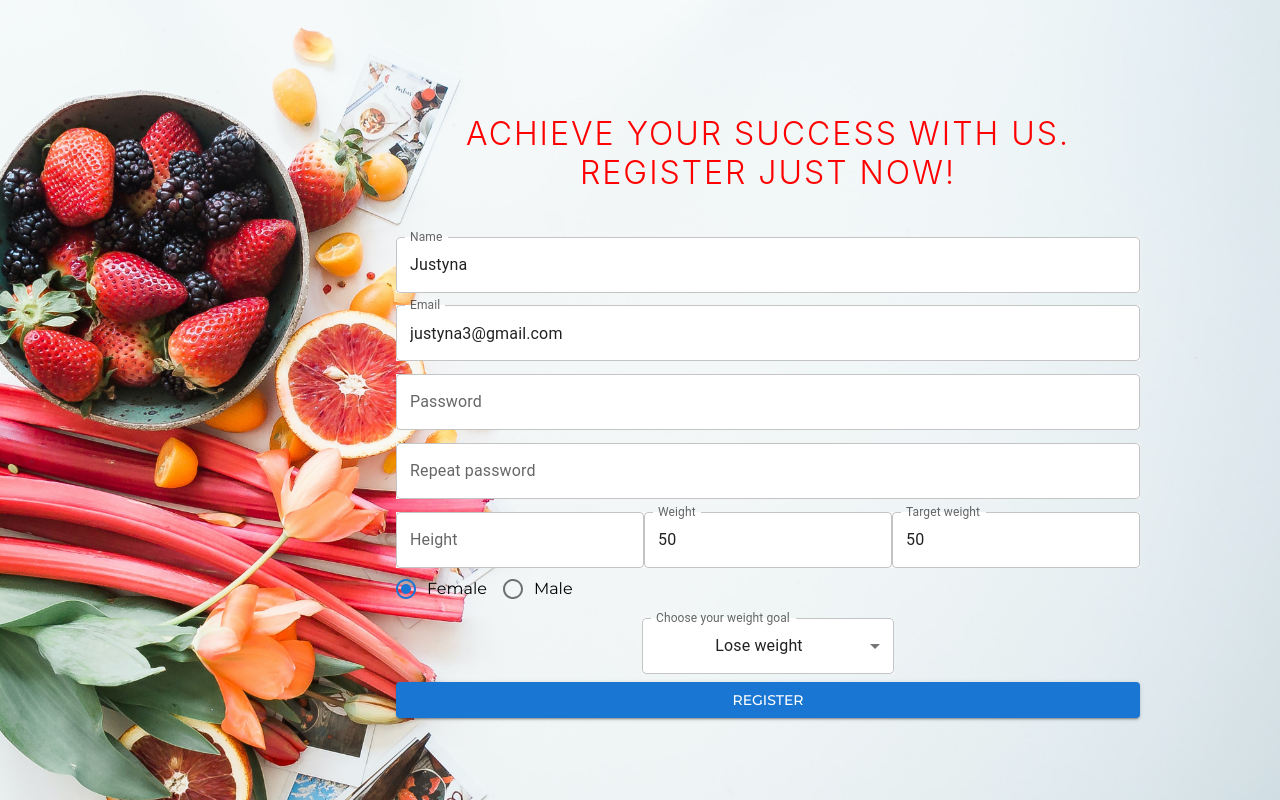
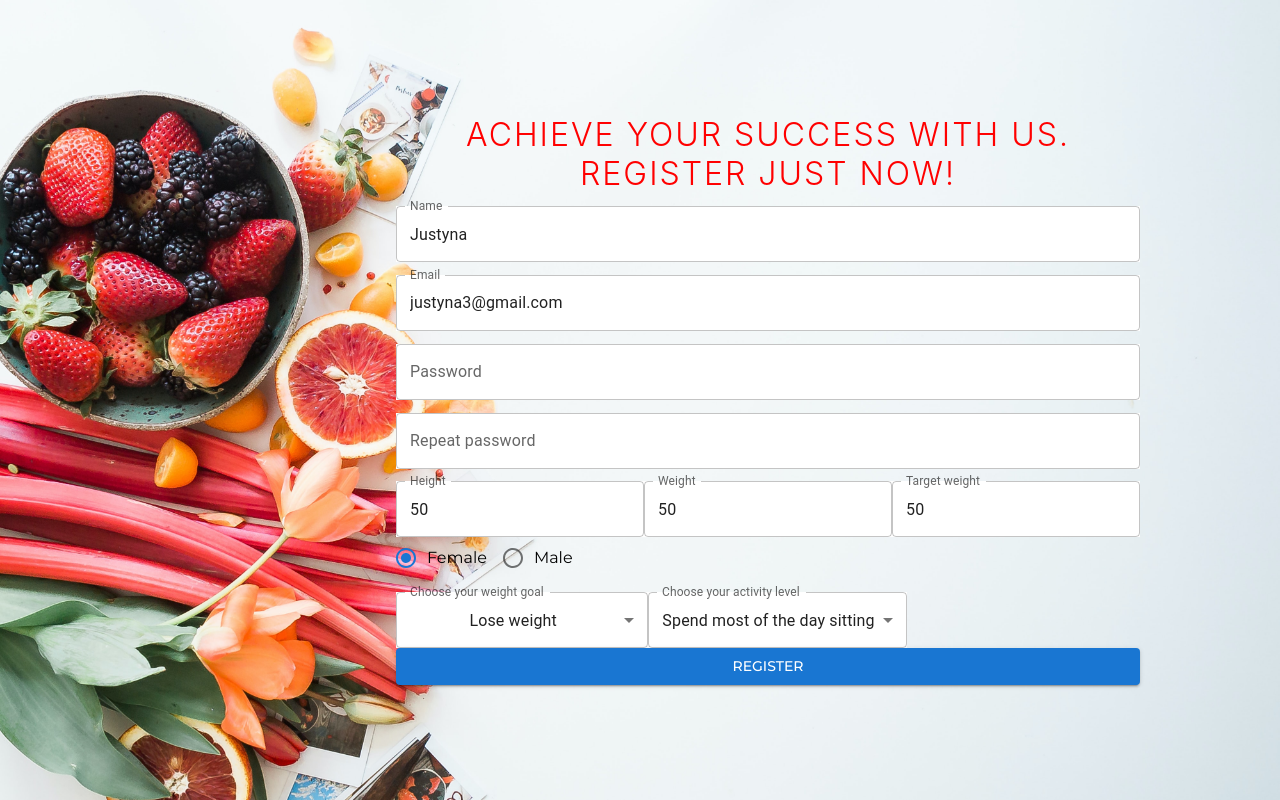
Before and after one commit to JustynaSmoliga/FitnessApp, a React (Create React App) app: page /registration in a window 1280 px wide. Built offline with nearby package versions, Linux system fonts and the light colour scheme.

Commit message:
state before select changes

```diff
--- a/src/App.tsx
+++ b/src/App.tsx
@@ -27,7 +27,7 @@ function App() {
           </MuiPickersUtilsProvider>
         </Route>
         <Route path="/login">
-          <Select />
+          <p>login</p>
         </Route>
         <PrivateRoute path="/overview">
           <p>Overview</p>
--- a/src/features/registration/Registration.tsx
+++ b/src/features/registration/Registration.tsx
@@ -29,6 +29,40 @@ enum Gender {
   MALE = "male",
   FEMALE = "female",
 }
+
+const weightOptions = [
+  {
+    value: "1",
+    label: "Lose weight",
+  },
+  {
+    value: "2",
+    label: "Gain weight",
+  },
+  {
+    value: "3",
+    label: "Keep weight",
+  },
+];
+
+const activityLevelOptions = [
+  {
+    value: "1",
+    label: "Spend most of the day sitting",
+  },
+  {
+    value: "2",
+    label: "Spend significant part of the day on your feet",
+  },
+  {
+    value: "3",
+    label: "Spend significant part of the day doing physical activities",
+  },
+  {
+    value: "4",
+    label: "Spend most of the day doing heavy physical activities",
+  },
+];
 
 const validationSchema = yup.object({
   name: yup
@@ -83,6 +117,8 @@ const useStyles = makeStyles((theme: Theme) =>
       fontSize: "2em",
       textTransform: "uppercase",
       letterSpacing: "2px",
+      padding: "0",
+      margin: "0",
     },
     select: {
       color: "#ff0000",
@@ -91,17 +127,18 @@ const useStyles = makeStyles((theme: Theme) =>
 );
 
 const Registration = () => {
-  const [age, setAge] = useState("10");
+  // const [age, setAge] = useState("10");
 
-  const handleChange = (event: any) => {
-    setAge(event.target.value as string);
-  };
+  // const handleChange = (event: any) => {
+  //   setAge(event.target.value as string);
+  // };
+
   const classes = useStyles();
   const formik = useFormik({
     initialValues: {
       name: "Justyna",
       email: "justyna3@gmail.com",
-      height: "",
+      height: "50",
       weight: 50,
       targetWeight: 50,
       gender: Gender.FEMALE,
@@ -124,9 +161,8 @@ const Registration = () => {
     >
       <form onSubmit={formik.handleSubmit} className={classes.root}>
         <Box display="flex" flexDirection="column">
-          <p className={classes.paragraph}>
-            Achieve your success with us.<br></br> Register just now!
-          </p>
+          <p className={classes.paragraph}>Achieve your success with us.</p>
+          <p className={classes.paragraph}>Register just now!</p>
           <TextField
             name="name"
             id="name"
@@ -159,7 +195,7 @@ const Registration = () => {
           <TextField
             type="password"
             name="passwordConfirmation"
-            id="passwpasswordConfirmationord"
+            id="passwpasswordConfirmation"
             label="Repeat password"
             value={formik.values.passwordConfirmation}
             onChange={formik.handleChange}
@@ -183,7 +219,6 @@ const Registration = () => {
               error={formik.touched.height && Boolean(formik.errors.height)}
               helperText={formik.touched.height && formik.errors.height}
             />
-            {/* <Box width="4%"></Box> */}
             <TextField
               type="number"
               name="weight"
@@ -243,26 +278,13 @@ const Registration = () => {
               />
             </RadioGroup>
           </FormControl>
-
-          {/* <Box>
-            <FormControl fullWidth>
-              <InputLabel id="goal-label">Choose your goal:</InputLabel>
-              <Select
-                labelId="goal-label"
-                id="goal"
-                value={age}
-                label="Choose your goal"
-                onChange={handleChange}
-                className={classes.select}
-              >
-                <MenuItem value={10}>Lose weight</MenuItem>
-                <MenuItem value={20}>Gain weight</MenuItem>
-                <MenuItem value={30}>Keep weight</MenuItem>
-              </Select>
-            </FormControl>
-          </Box> */}
-
-          <Select />
+          <Box display="flex">
+            <Select options={weightOptions} label="Choose your weight goal" />
+            <Select
+              options={activityLevelOptions}
+              label="Choose your activity level"
+            />
+          </Box>
 
           <Button color="secondary" variant="contained" fullWidth type="submit">
             Register
--- a/src/features/select/Select.tsx
+++ b/src/features/select/Select.tsx
@@ -4,47 +4,42 @@ import TextField from "@mui/material/TextField";
 import MenuItem from "@mui/material/MenuItem";
 import { useState } from "react";
 
-const weightOptions = [
-  {
-    value: "1",
-    label: "Lose weight",
-  },
-  {
-    value: "2",
-    label: "Gain weight",
-  },
-  {
-    value: "3",
-    label: "Keep weight",
-  },
-];
+interface SelectPropsItem {
+  value: string;
+  label: string;
+}
 
-const Select = () => {
-  const [weight, setWeight] = useState("1");
+interface SelectProps {
+  options: SelectPropsItem[];
+  label: string;
+}
+
+const Select: React.FC<SelectProps> = (props) => {
+  const [selectedOption, setSelectedOption] = useState("1");
 
   const handleChange = (event: any) => {
-    setWeight(event.target.value);
+    setSelectedOption(event.target.value);
   };
 
   return (
     <Box
-      component="form"
+      // component="form"
       sx={{
-        "& .MuiTextField-root": { m: 1, width: "25ch" },
+        "& .MuiTextField-root": { minWidth: "25ch" },
       }}
-      noValidate
-      autoComplete="off"
+      // noValidate
+      // autoComplete="off"
     >
       <div>
         <TextField
           id="outlined-select-currency"
           select
-          label="Choose your weight goal"
-          value={weight}
+          label={props.label}
+          value={selectedOption}
           onChange={handleChange}
-          // helperText="Please select your currency
+          // helperText="Please select your currency"
         >
-          {weightOptions.map((option) => (
+          {props.options.map((option) => (
             <MenuItem key={option.value} value={option.value}>
               {option.label}
             </MenuItem>
```
